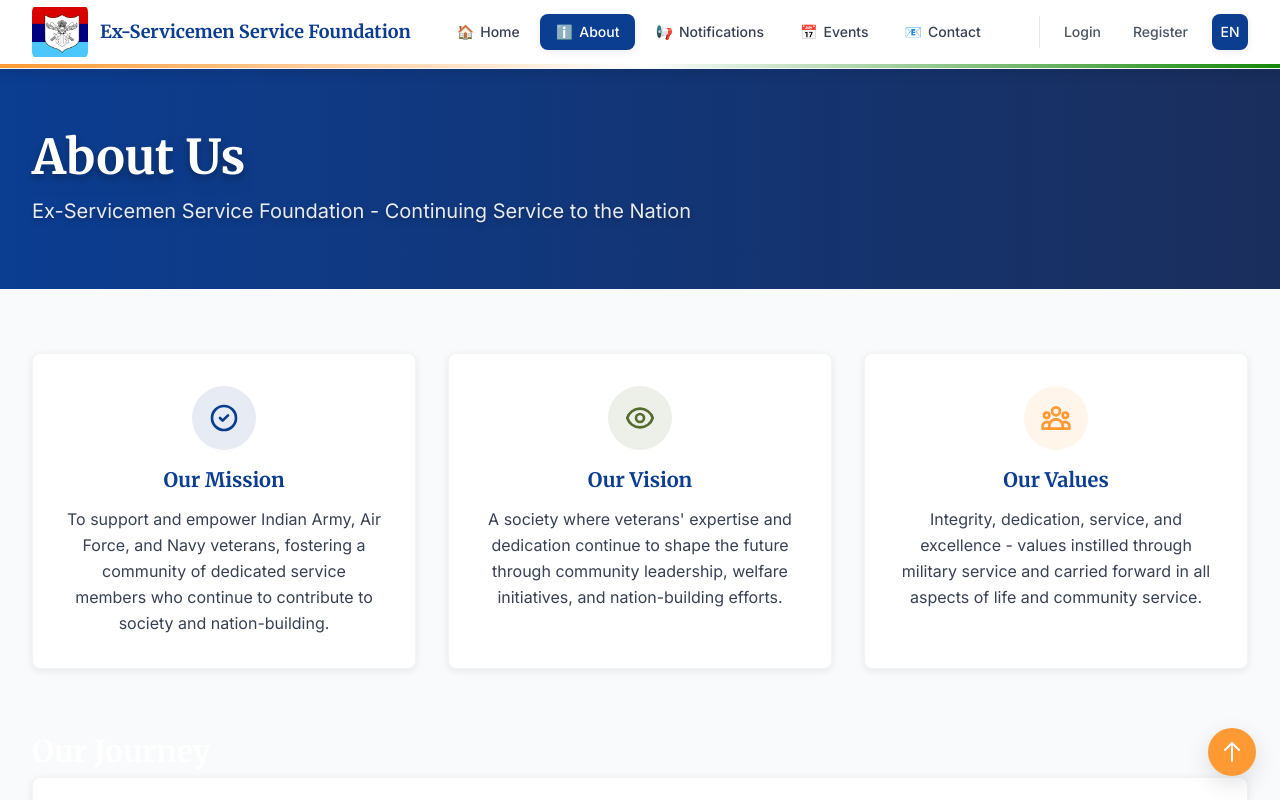
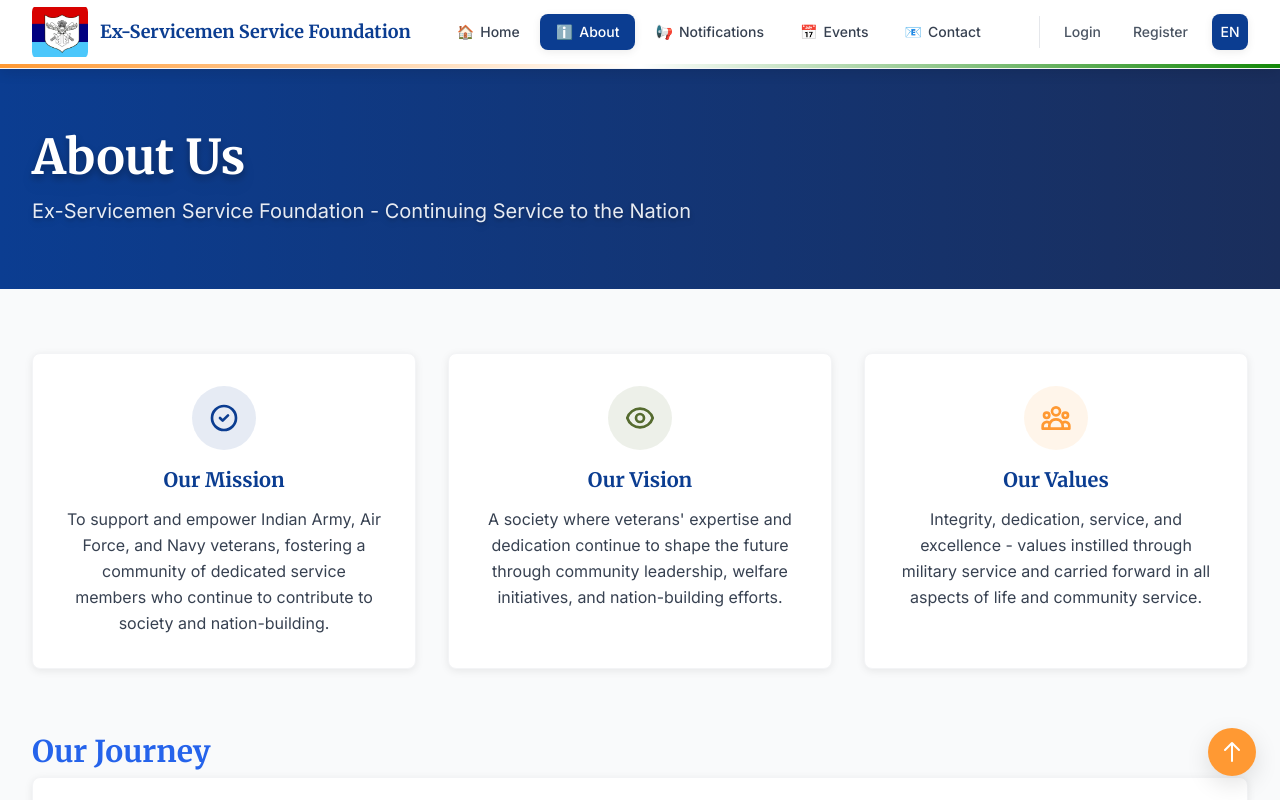
Before and after one commit to rishabh-ydv23/Ex-Servicemen-Association, a React (Vite) app in the folder frontend/: page /about in a window 1280 px wide. Shown: the top 800 px of the page. Built offline with nearby package versions, Linux system fonts and the light colour scheme; no server answers.

Commit message:
Change Leadership Team heading color from white to blue

```diff
--- a/frontend/src/pages/About.tsx
+++ b/frontend/src/pages/About.tsx
@@ -68,7 +68,7 @@ export default function About() {
 
         {/* History Timeline */}
         <section className="mb-16">
-          <h2 className="section-title text-blue-600 mb-8">{t('ourJourney')}</h2>
+          <h2 className="section-title text-blue-600 mb-8" style={{ color: '#2563eb' }}>{t('ourJourney')}</h2>
           <div className="card p-8">
             <div className="space-y-6">
               <div className="flex items-start space-x-4">
```
